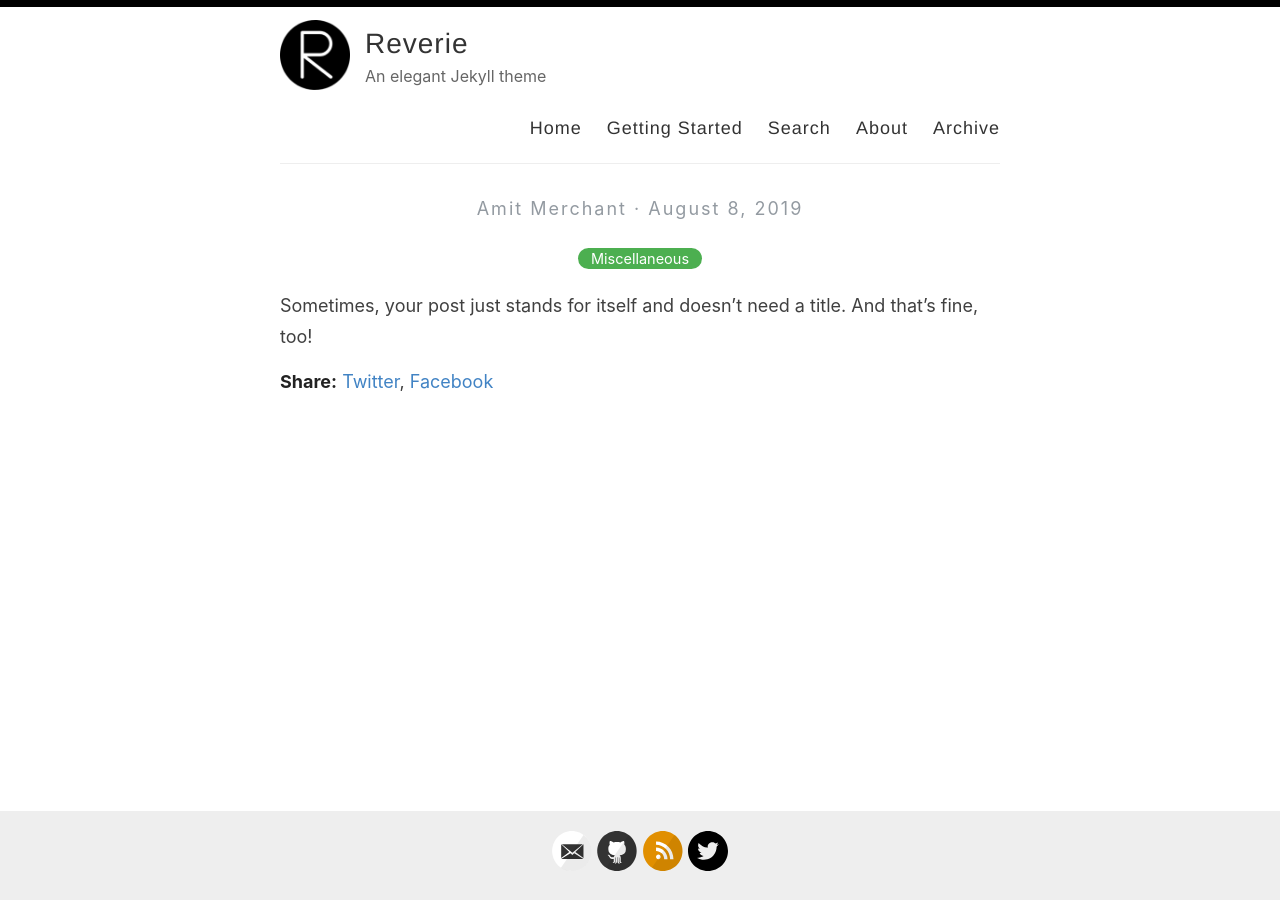
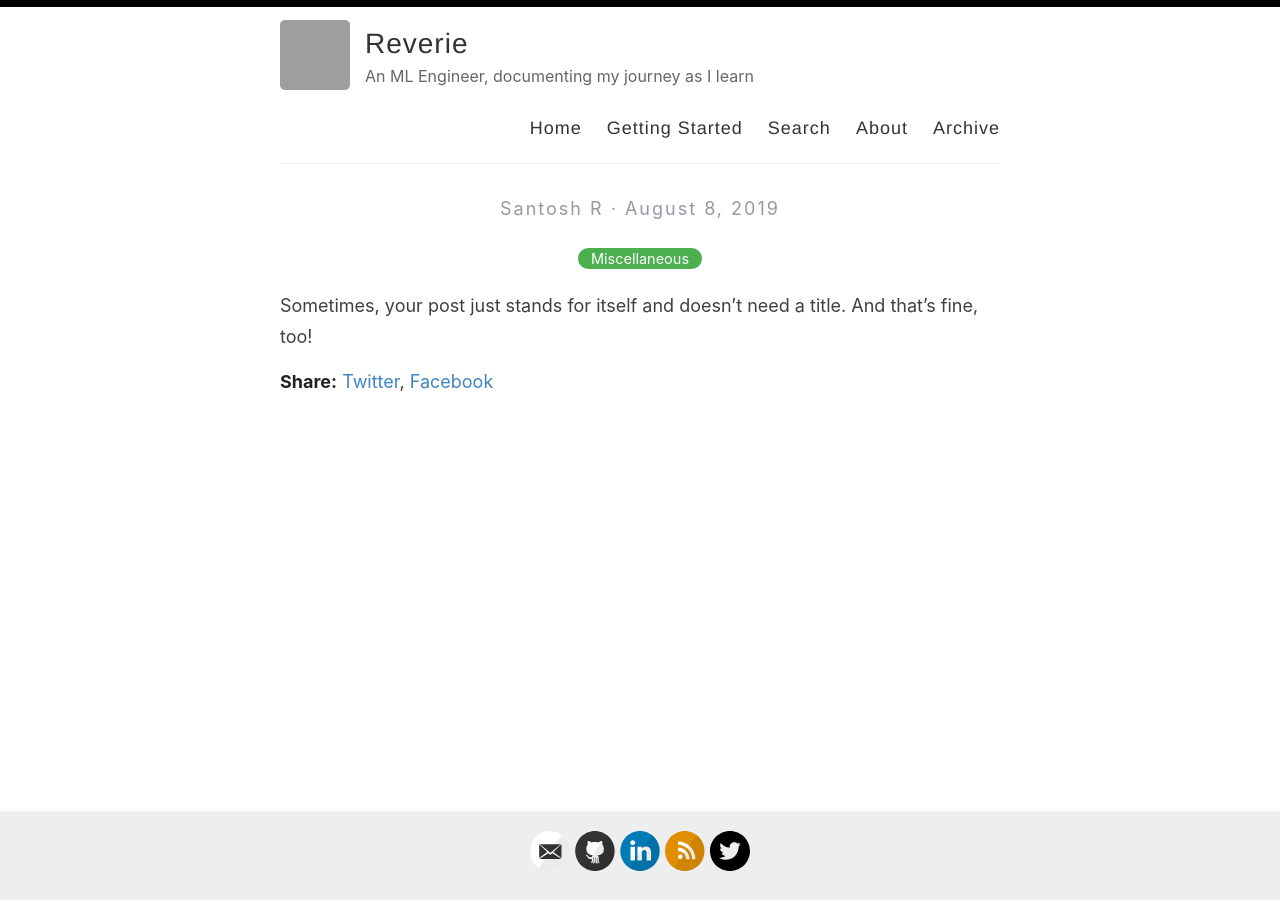
Before and after one commit to santosh-r24/santosh-r24.github.io, a Jekyll site: the page built from _posts/2019-08-08-no-title-posts.md, in a window 1280 px wide. Built offline with Jekyll 4.4.1, drawn with Linux system fonts in a browser that asks for light colours; grey boxes are pictures that could not be loaded.

Commit message:
Update _config.yml

```diff
--- a/_config.yml
+++ b/_config.yml
@@ -6,13 +6,13 @@
 name: Reverie
 
 # Name of the author
-author: Amit Merchant
+author: Santosh R
 
 # Short bio or description (displayed in the header)
-description: An elegant Jekyll theme
+description: An ML Engineer, documenting my journey as I learn
 
 # URL of your avatar or profile pic (you could use your GitHub profile pic)
-avatar: /images/reverie.png
+avatar: https://github.com/santosh-r24.png
 
 #
 # Flags below are optional
@@ -21,15 +21,15 @@ avatar: /images/reverie.png
 # Includes an icon in the footer for each username you enter
 footer-links:
   dribbble:
-  email: amit.d.merchant@gmail.com
+  email: santoshramakrishnan24@gmail.com
   facebook:
   flickr:
-  github: amitmerchant1990/reverie
+  github: santosh-r24
   instagram:
-  linkedin:
+  linkedin: santosh-ramakrishnan-890b7812b/
   pinterest:
   rss: rss
-  twitter: amit_merchant
+  twitter: SantoshKutti24
   stackoverflow:
   youtube: # channel/<your_long_string> or user/<user-name>
   googleplus: # anything in your profile username that comes after plus.google.com/
@@ -41,21 +41,19 @@ footer-links:
 disqus:
 
 # Enter your Google Analytics web tracking code (e.g. UA-2110908-2) to activate tracking
-google_analytics: UA-43339302-11
 
 # For newer "GA4" analytics, use the following instead of the "UA" entry above
 #google_analytics_ga4: G-GABC1DEFG
 
 # Your website URL (e.g. http://amitmerchant1990.github.io or http://www.amitmerchant.com)
 # Used for Sitemap.xml and your RSS feed
-url: http://www.amitmerchant.com/reverie
-enforce_ssl: https://www.amitmerchant.com/reverie
+url: https://santosh-r24.github.io
 
 # If you're hosting your site at a Project repository on GitHub pages
 # (http://yourusername.github.io/repository-name)
 # and NOT your User repository (http://yourusername.github.io)
 # then add in the baseurl here, like this: "/repository-name"
-baseurl: "/reverie"
+baseurl: ""
 
 #
 # !! You don't need to change any of the configuration flags below !!
```
